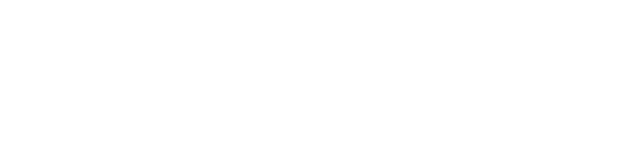
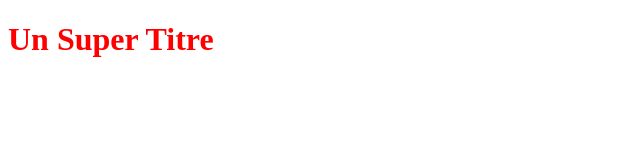
Before and after one commit to MaximeYene/OpenClassroomProject, a plain HTML site: page index.html in a window 1280 px wide. Shown: the whole page, without its empty margins (0-640 px from the left). Drawn offline with Linux system fonts and the light colour scheme.

Commit message:
Ajout des fichiers index.html et styles.css

```diff
--- a/index.html
+++ b/index.html
@@ -2,10 +2,10 @@
 <html>
 <head>
 	<meta charset="utf-8">
-	<meta name="viewport" content="width=device-width, initial-scale=1">
+	<link rel="stylesheet" type="text/css" href="styles.css">
 	<title></title>
 </head>
 <body>
-
+	<h1>Un Super Titre</h1>
 </body>
 </html>
--- /dev/null
+++ b/styles.css
@@ -0,0 +1,4 @@
+h1
+{
+	color: red;
+}
```
